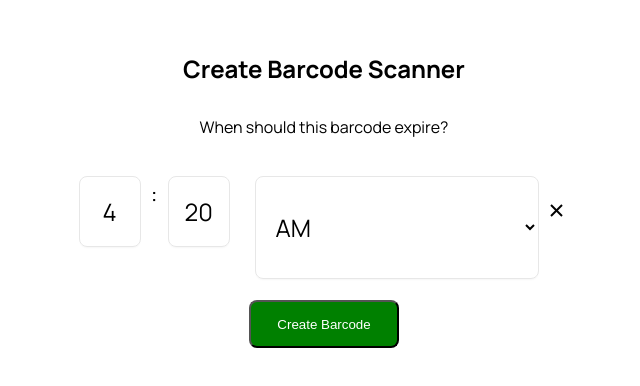
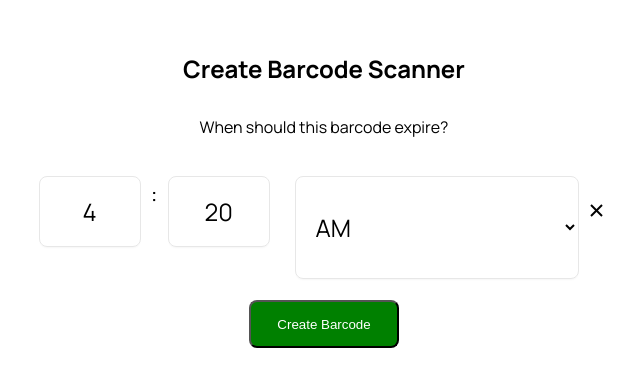
Before and after one commit to chevck/attendance-system, a React (Create React App) app: page / in a window 1280 px wide. Shown: the part 196-582 px from the top of the page, without its empty margins (316-956 px from the left). Built offline with nearby package versions, Linux system fonts and the light colour scheme.

Commit message:
fix: increase width

```diff
--- a/public/index.css
+++ b/public/index.css
@@ -96,7 +96,7 @@ button:disabled {
 }
 
 .ccw-attendance-app .create-barcode .react-time-picker input {
-  width: 60px !important;
+  width: 100px !important;
   padding: 0 !important;
   text-align: center;
 }
--- /dev/null
+++ b/src/pages/repository.js
@@ -0,0 +1,3 @@
+export function Repository() {
+  return <div className='repository'></div>;
+}
--- a/src/router.js
+++ b/src/router.js
@@ -3,6 +3,7 @@ import { CreateBarCode } from "./pages/create-barcode";
 import { MarkAttendance } from "./pages/attendance";
 import App from "./App";
 import { LoadEmails } from "./pages/emails";
+import { Repository } from "./pages/repository";
 
 function Router() {
   return (
@@ -11,6 +12,7 @@ function Router() {
         <Route path='/mark-attendance' element={<MarkAttendance />} />
         <Route path='/' element={<CreateBarCode />} />
         <Route path='/create-emails' element={<LoadEmails />} />
+        <Route path='/repository' element={<Repository />} />
         <Route path='/test' element={<App />} />
       </Routes>
     </BrowserRouter>
```
